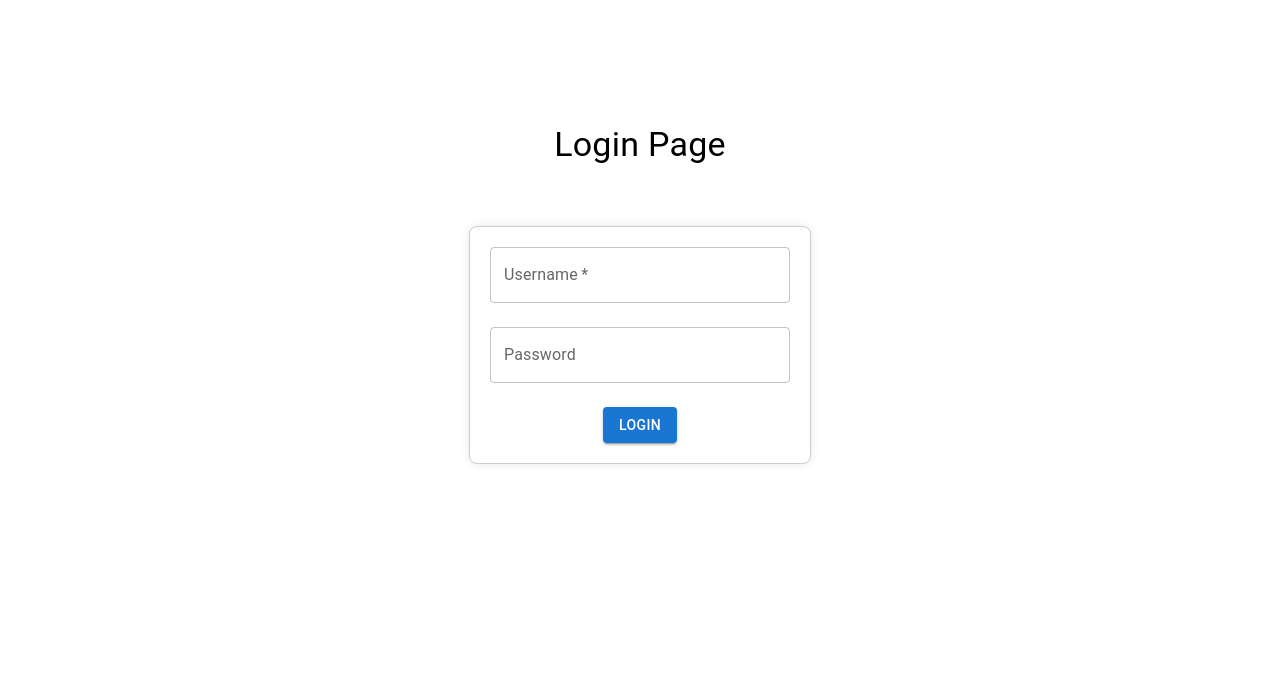
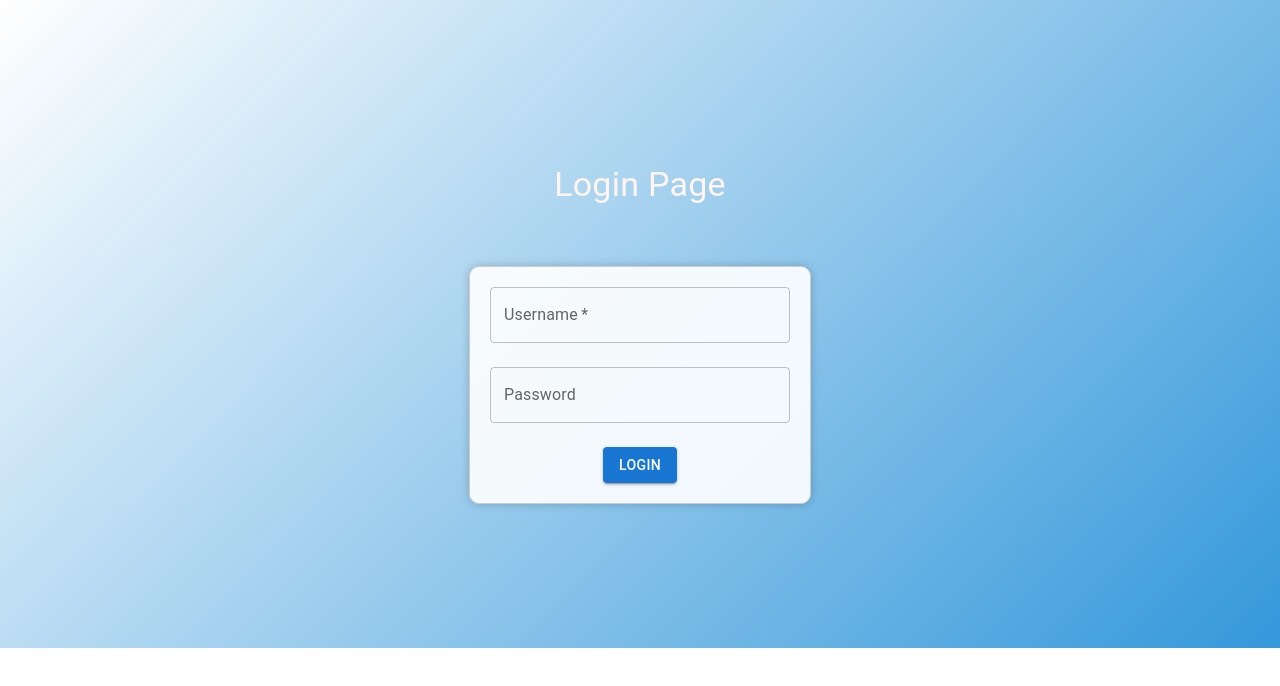
Before and after one commit to jawdonchan/CRUD, a React (Create React App) app in the folder client/: page / in a window 1280 px wide. Shown: the top 686 px of the page. Built offline with nearby package versions, Linux system fonts and the light colour scheme.

Commit message:
login css

```diff
--- a/client/src/css/login.css
+++ b/client/src/css/login.css
@@ -6,6 +6,8 @@
     justify-content: center;
     padding: 8vh;
     z-index: 2;
+    height: 65vh;
+    background: linear-gradient(135deg, #ffffff, #3498db);
     /* height: 100vh; */
   }
   /* Adjust the z-index for the login form */
@@ -26,6 +28,8 @@
         align-items: center;
         justify-content: center;
         z-index: 2;
+        height: 65vh;
+        background: linear-gradient(135deg, #ffffff, #3498db);
         padding: 18.5vh;
         /* height: 100vh; */
       }
@@ -60,11 +64,36 @@
     background-color: #45a049;
   }
 
-  Typography {
-    margin-bottom: 20px;
+  .titlelogin {
+    /* margin-bottom: 20px;
+    font-family: 'Courier New', Courier, monospace; */
+    font-weight: 500;
+    color: seashell;
   }
 
   p {
     color: #ff0000;
     margin-top: 10px;
   }
+
+
+
+
+  .fade-out {
+    opacity: 0;
+    transition: opacity 0.3s ease-in-out;
+  }
+
+  .loginform {
+    background: rgba(255, 255, 255, 0.9);
+    padding: 20px;
+    border-radius: 10px;
+    box-shadow: 0 0 10px rgba(0, 0, 0, 0.2);
+  }
+
+
+
+  .loginbtn {
+    background-color: #3498db;
+    color: #fff;
+  }
--- a/client/src/pages/user/login.jsx
+++ b/client/src/pages/user/login.jsx
@@ -56,7 +56,7 @@ function Login() {
       <Stack spacing={5} alignItems="center">
         <br />
         {/* <SphereAnimation /> */}
-        <Typography variant="h4">Login Page</Typography>
+        <Typography className="titlelogin" variant="h4">Login Page</Typography>
         <br />
         <form className="loginform" onSubmit={handleLogin}>
           <Stack spacing={3} alignItems="center">
```
